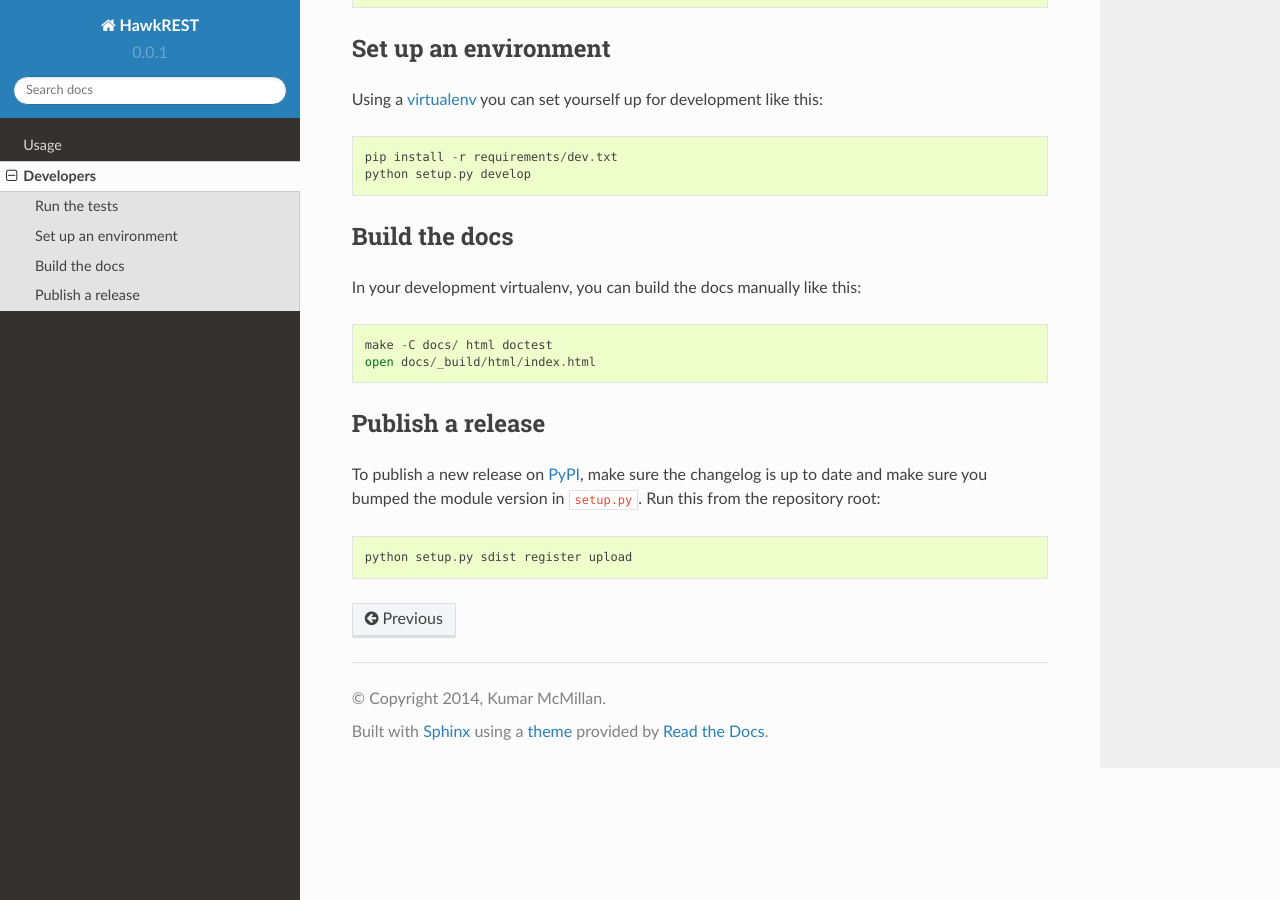
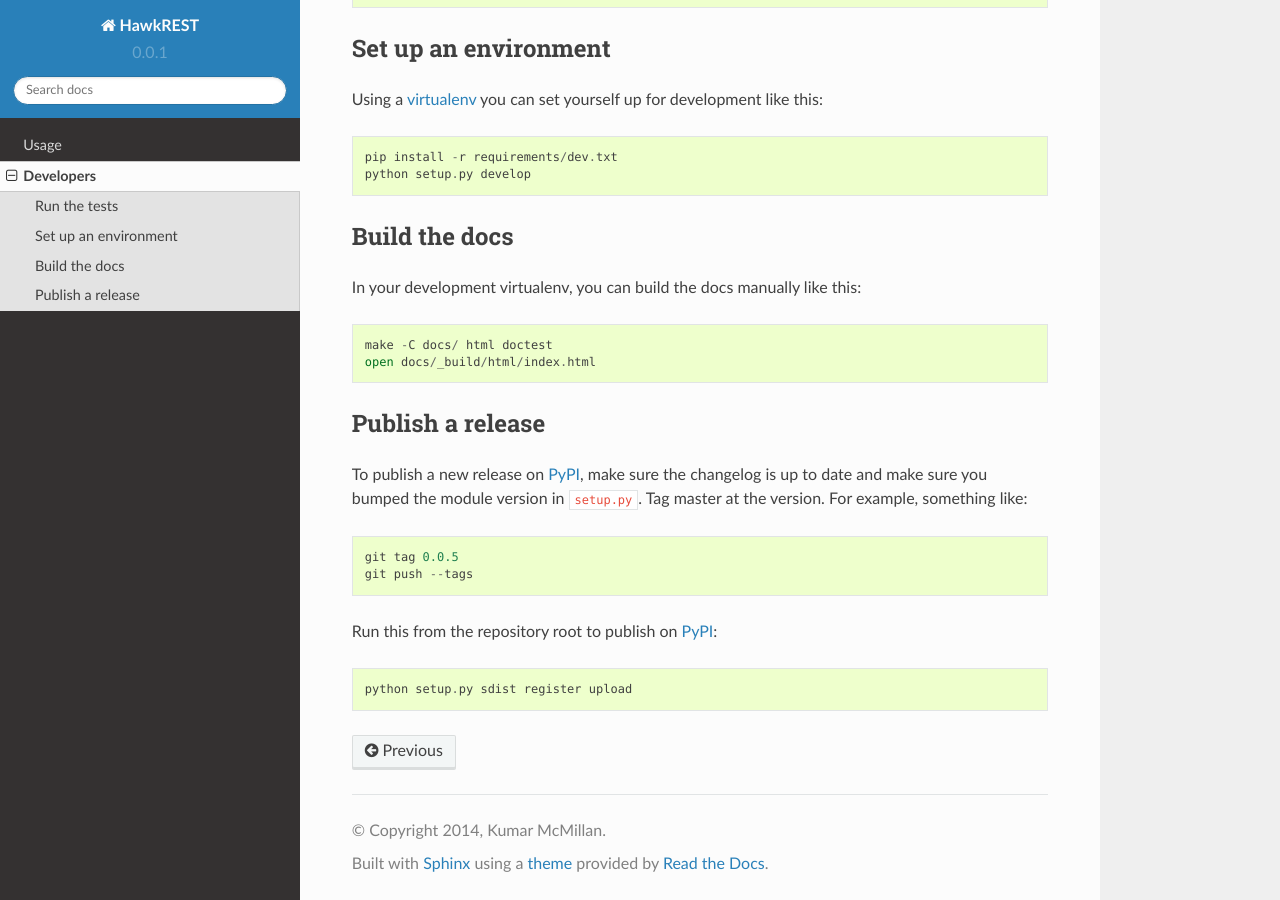
Before and after one commit to kumar303/hawkrest, a Sphinx documentation site: the page built from docs/developers.rst, in a window 1280 px wide and 900 px high, scrolled down 576 px. Built offline with Sphinx 7.4.7 and the Read the Docs theme 2.0.0, drawn with Linux system fonts in a browser that asks for light colours.

Commit message:
fix up developer docs

```diff
--- a/docs/developers.rst
+++ b/docs/developers.rst
@@ -39,8 +39,13 @@ Publish a release
 =================
 
 To publish a new release on `PyPI`_, make sure the changelog is up to date
-and make sure you bumped the module version in ``setup.py``. Run this
-from the repository root::
+and make sure you bumped the module version in ``setup.py``. Tag master
+at the version. For example, something like::
+
+    git tag 0.0.5
+    git push --tags
+
+Run this from the repository root to publish on `PyPI`_::
 
     python setup.py sdist register upload
 
```
